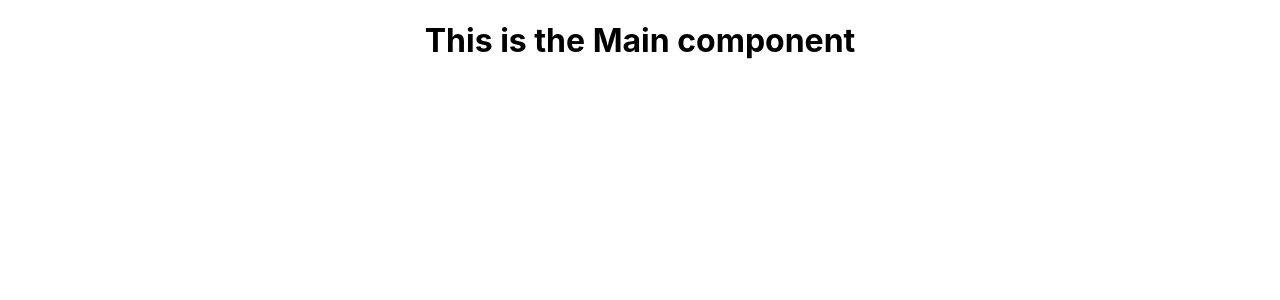
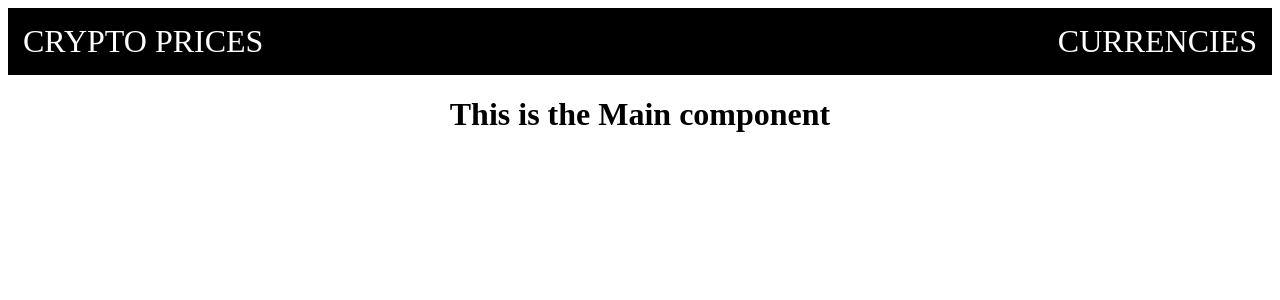
Before and after one commit to argie77/react-router, a React (Create React App) app in the folder cryptoprices/: page / in a window 1280 px wide. Shown: the top 300 px of the page. Built offline with nearby package versions, Linux system fonts and the light colour scheme.

Commit message:
Nav works but seems like price page not being used

```diff
--- a/cryptoprices/src/App.js
+++ b/cryptoprices/src/App.js
@@ -4,11 +4,13 @@
 import Currencies from "./pages/currencies"
 import Main from "./pages/main"
 import Price from "./pages/price"
+import Nav from "./components/nav"
 
 function App() {
   //Use the Route component to specify each route
   return (
     <div className="App">
+      <Nav />
       <Routes>
         <Route path="/" element={<Main />}/>
         <Route path="/currencies" element={<Currencies />}/>
--- a/cryptoprices/src/components/nav.js
+++ b/cryptoprices/src/components/nav.js
@@ -0,0 +1,17 @@
+import React from "react"
+import { Link } from "react-router-dom"
+
+const Nav = (props) => {
+	return (
+		<div className="nav">
+			<Link to="/">
+				<div>CRYPTO PRICES</div>
+			</Link>
+			<Link to="/currencies">
+				<div>CURRENCIES</div>
+			</Link>
+		</div>
+	)
+}
+
+export default Nav
--- a/cryptoprices/src/index.css
+++ b/cryptoprices/src/index.css
@@ -1,13 +1,13 @@
-body {
-  margin: 0;
-  font-family: -apple-system, BlinkMacSystemFont, 'Segoe UI', 'Roboto', 'Oxygen',
-    'Ubuntu', 'Cantarell', 'Fira Sans', 'Droid Sans', 'Helvetica Neue',
-    sans-serif;
-  -webkit-font-smoothing: antialiased;
-  -moz-osx-font-smoothing: grayscale;
+.nav {
+  display: flex;
+  justify-content: space-between;
+  background-color: black;
+  color: white;
+  padding: 15px;
+  font-size: 2em;
 }
 
-code {
-  font-family: source-code-pro, Menlo, Monaco, Consolas, 'Courier New',
-    monospace;
+.nav a {
+  color: white;
+  text-decoration: none;
 }
```
